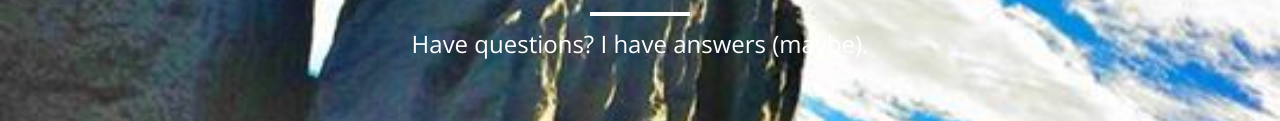
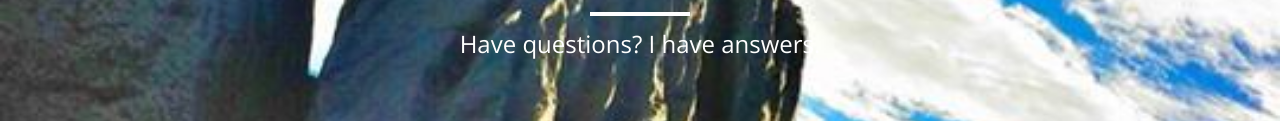
Before and after one commit to zsandra/Blog, a website: page contact.html in a window 1280 px wide. Shown: the part 241-362 px from the top of the page. Drawn offline with nearby package versions, Linux system fonts and the light colour scheme.

Commit message:
Update contact.html

```diff
--- a/contact.html
+++ b/contact.html
@@ -75,7 +75,7 @@
                     <div class="page-heading">
                         <h1>Contact Me</h1>
                         <hr class="small">
-                        <span class="subheading">Have questions? I have answers (maybe).</span>
+                        <span class="subheading">Have questions? I have answers.</span>
                     </div>
                 </div>
             </div>
```
